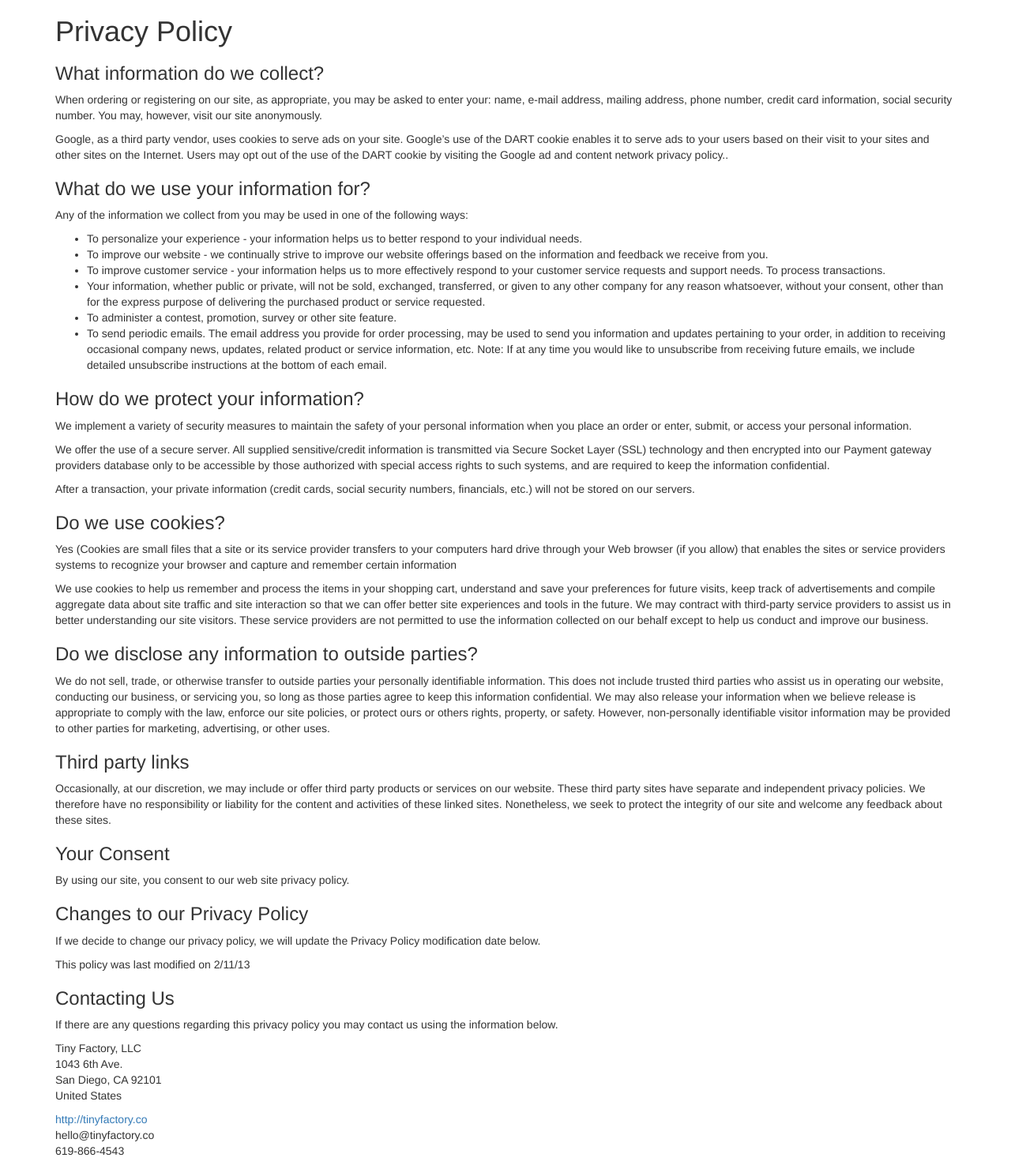
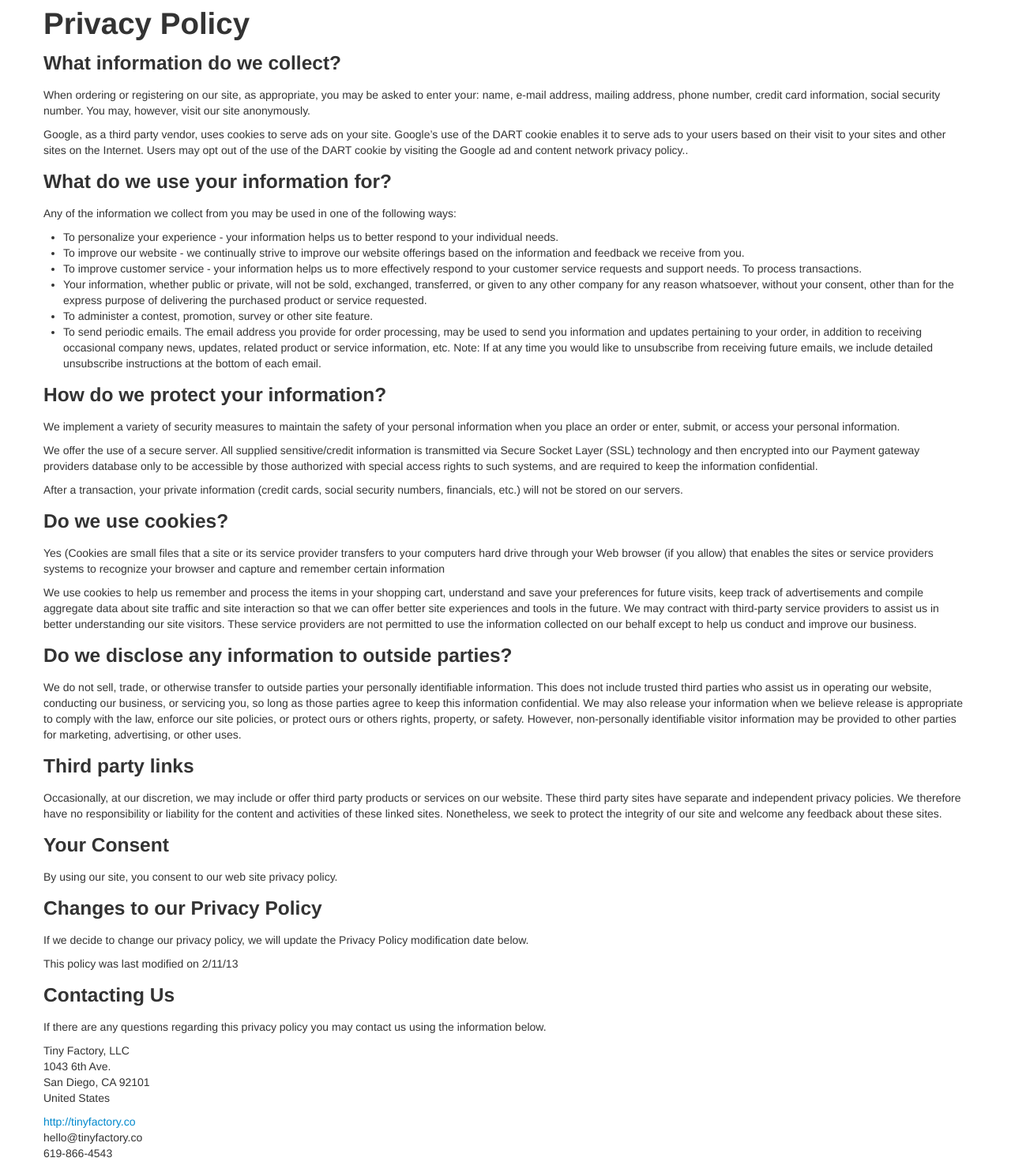
Before and after one commit to TinyFactory/TF-Policy-Docs, a Jekyll site: the page built from _posts/2013-02-11-privacy-policy.md, in a window 1280 px wide. Shown: the whole page at 79% size. Built offline with Jekyll 4.4.1, drawn with Linux system fonts in a browser that asks for light colours; nearby versions of some CDN libraries; library files that are not in the unit come from our copies.

Commit message:
css ref fix

```diff
--- a/_layouts/default.html
+++ b/_layouts/default.html
@@ -3,8 +3,8 @@
   <head>
     <meta charset=utf-8 />
     <title> {% if page.title %} {{ page.title }} | {% endif %}</title>
-    <link rel="stylesheet" href="css/bootstrap.min.css" />
-    <link rel="stylesheet" href="css/bootstrap-responsive.min.css" />
+    <link rel="stylesheet" href="http://tinyfactory.github.com/TF-Policy-Docs/css/bootstrap.min.css" />
+    <link rel="stylesheet" href="http://tinyfactory.github.com/TF-Policy-Docs/css/bootstrap-responsive.min.css" />
   </head>
   <body>
     <div class="container">
```
